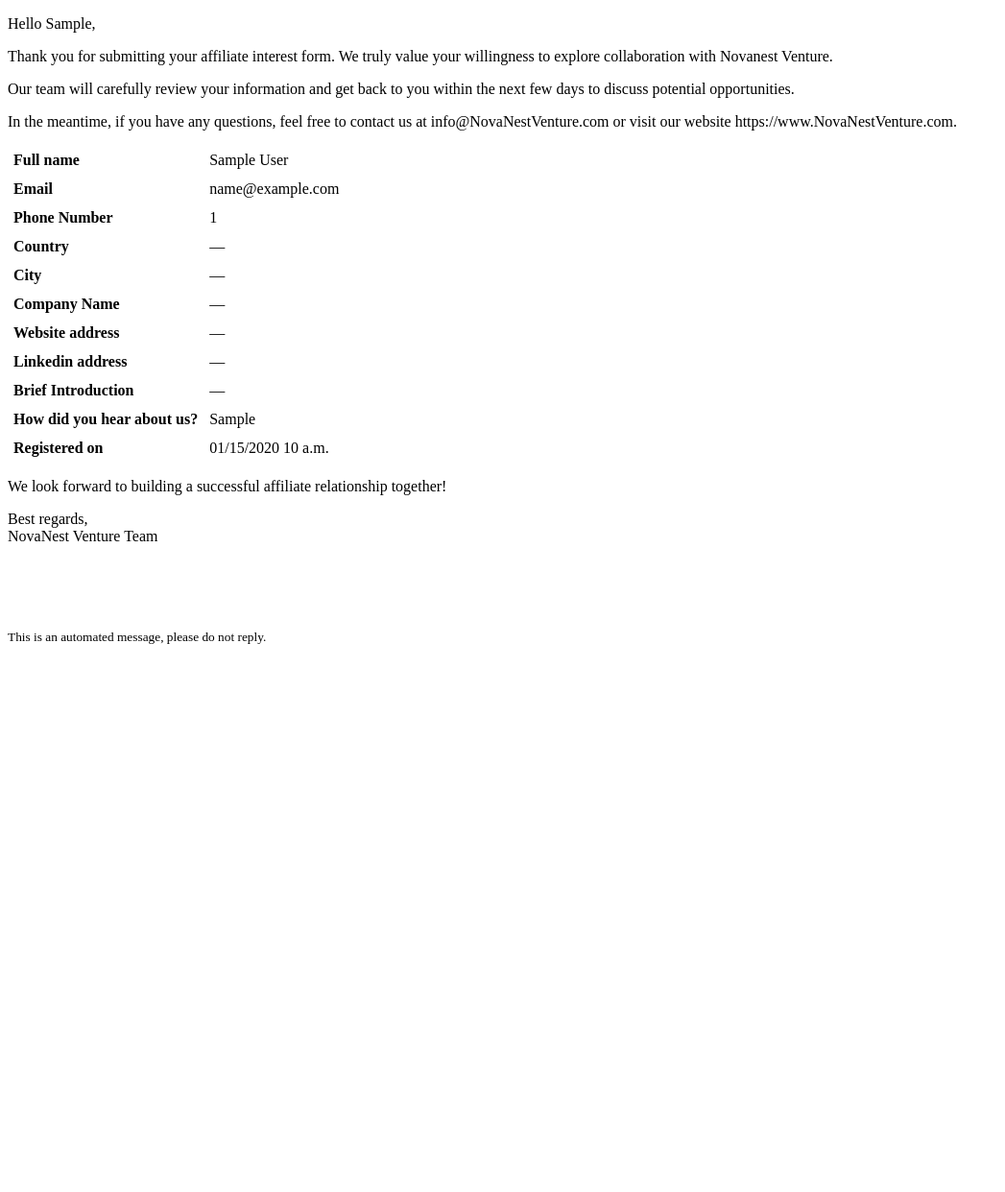
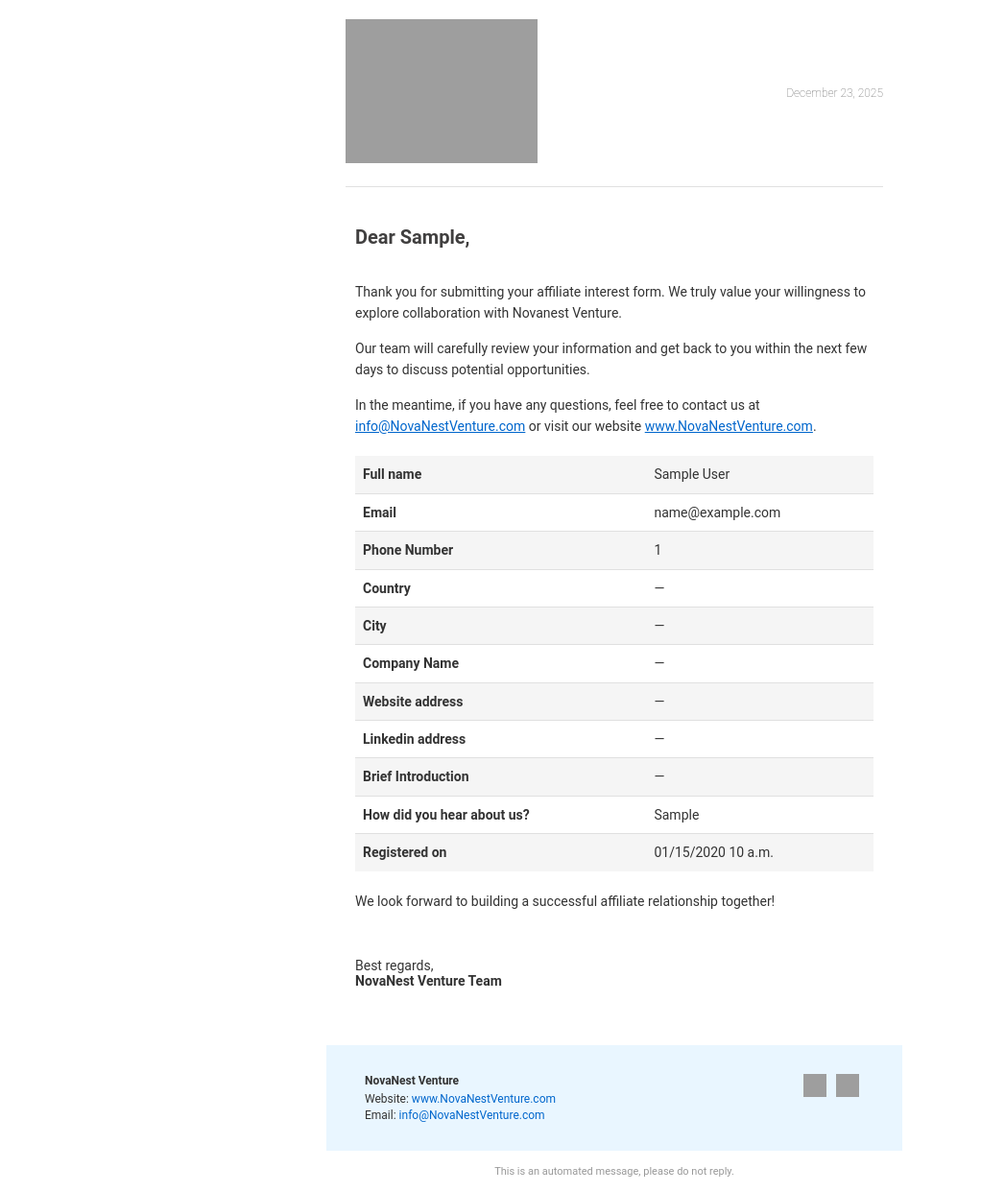
Before and after one commit to ImanNasrEsfahani/novanest-backend, a Django app: template forms/templates/affiliate_registration_email.html in a window 1280 px wide. Shown: the whole page at 96% size, without its empty margins (0-1047 px from the left). Before the commit the page ends 671 px from the top, so only its background shows below. Run offline with Django 4.2, Linux system fonts and the light colour scheme; the template is opened without the code that fills it: most values are stand-ins (such as "Sample title", 1, 10 or a date in 2020); grey boxes are pictures that could not be loaded.

Commit message:
create a template email

```diff
--- a/forms/templates/affiliate_registration_email.html
+++ b/forms/templates/affiliate_registration_email.html
@@ -1,36 +1,25 @@
-<!DOCTYPE html>
-<html>
-<head>
-    <meta charset="utf-8">
-    <title>Thank you for your interest in affiliate with Novanest</title>
-</head>
-<body>
-    <p>Hello {{ first_name }},</p>
+{% extends "base_email.html" %}
 
-    <p>Thank you for submitting your affiliate interest form. We truly value your willingness to explore collaboration with Novanest Venture.</p>
-    <p>Our team will carefully review your information and get back to you within the next few days to discuss potential opportunities.</p>
-    <p>In the meantime, if you have any questions, feel free to contact us at info@NovaNestVenture.com or visit our website https://www.NovaNestVenture.com.</p>
+{% block title %}Thank you for your interest in affiliate with Novanest{% endblock %}
 
-    <table cellpadding="6" cellspacing="0" border="0">
-        <tr><td><strong>Full name</strong></td><td>{{ first_name }} {{ last_name|default:"" }}</td></tr>
-        <tr><td><strong>Email</strong></td><td>{{ email|default:"—" }}</td></tr>
-        <tr><td><strong>Phone Number</strong></td><td>{{ phone_number|default:"—" }}</td></tr>
-        <tr><td><strong>Country</strong></td><td>{{ country|default:"—" }}</td></tr>
-        <tr><td><strong>City</strong></td><td>{{ city|default:"—" }}</td></tr>
-        <tr><td><strong>Company Name</strong></td><td>{{ company_name|default:"—" }}</td></tr>
-        <tr><td><strong>Website address</strong></td><td>{{ website|default:"—" }}</td></tr>
-        <tr><td><strong>Linkedin address</strong></td><td>{{ linkedin|default:"—" }}</td></tr>
-        <tr><td><strong>Brief Introduction</strong></td><td>{{ brief_introduction|default:"—" }}</td></tr>
-        <tr><td><strong>How did you hear about us?</strong></td><td>{{ how_did_you_know_us|default:"—" }}</td></tr>
-        <tr><td><strong>Registered on</strong></td><td>{{ created_at|date:"SHORT_DATETIME_FORMAT" }}</td></tr>
-    </table>
+{% block content %}
+<p>Thank you for submitting your affiliate interest form. We truly value your willingness to explore collaboration with Novanest Venture.</p>
+<p>Our team will carefully review your information and get back to you within the next few days to discuss potential opportunities.</p>
+<p>In the meantime, if you have any questions, feel free to contact us at <a href="mailto:info@NovaNestVenture.com" style="color:#0066cc">info@NovaNestVenture.com</a> or visit our website <a href="https://www.NovaNestVenture.com" style="color:#0066cc">www.NovaNestVenture.com</a>.</p>
 
-    <p>We look forward to building a successful affiliate relationship together!</p>
+<table cellpadding="8" cellspacing="0" border="0" style="margin:20px 0;width:100%;border-collapse:collapse">
+    <tr style="background-color:#f5f5f5"><td style="border-bottom:1px solid #e0e0e0"><strong>Full name</strong></td><td style="border-bottom:1px solid #e0e0e0">{{ first_name }} {{ last_name|default:"" }}</td></tr>
+    <tr><td style="border-bottom:1px solid #e0e0e0"><strong>Email</strong></td><td style="border-bottom:1px solid #e0e0e0">{{ email|default:"—" }}</td></tr>
+    <tr style="background-color:#f5f5f5"><td style="border-bottom:1px solid #e0e0e0"><strong>Phone Number</strong></td><td style="border-bottom:1px solid #e0e0e0">{{ phone_number|default:"—" }}</td></tr>
+    <tr><td style="border-bottom:1px solid #e0e0e0"><strong>Country</strong></td><td style="border-bottom:1px solid #e0e0e0">{{ country|default:"—" }}</td></tr>
+    <tr style="background-color:#f5f5f5"><td style="border-bottom:1px solid #e0e0e0"><strong>City</strong></td><td style="border-bottom:1px solid #e0e0e0">{{ city|default:"—" }}</td></tr>
+    <tr><td style="border-bottom:1px solid #e0e0e0"><strong>Company Name</strong></td><td style="border-bottom:1px solid #e0e0e0">{{ company_name|default:"—" }}</td></tr>
+    <tr style="background-color:#f5f5f5"><td style="border-bottom:1px solid #e0e0e0"><strong>Website address</strong></td><td style="border-bottom:1px solid #e0e0e0">{{ website|default:"—" }}</td></tr>
+    <tr><td style="border-bottom:1px solid #e0e0e0"><strong>Linkedin address</strong></td><td style="border-bottom:1px solid #e0e0e0">{{ linkedin|default:"—" }}</td></tr>
+    <tr style="background-color:#f5f5f5"><td style="border-bottom:1px solid #e0e0e0"><strong>Brief Introduction</strong></td><td style="border-bottom:1px solid #e0e0e0">{{ brief_introduction|default:"—" }}</td></tr>
+    <tr><td style="border-bottom:1px solid #e0e0e0"><strong>How did you hear about us?</strong></td><td style="border-bottom:1px solid #e0e0e0">{{ how_did_you_know_us|default:"—" }}</td></tr>
+    <tr style="background-color:#f5f5f5"><td><strong>Registered on</strong></td><td>{{ created_at|date:"SHORT_DATETIME_FORMAT" }}</td></tr>
+</table>
 
-    <p>Best regards,<br>NovaNest Venture Team</p>
-    <br />
-    <br />
-    <br />
-    <p><small>This is an automated message, please do not reply.</small></p>
-</body>
-</html>
+<p>We look forward to building a successful affiliate relationship together!</p>
+{% endblock %}
--- /dev/null
+++ b/forms/templates/base_email.html
@@ -0,0 +1,107 @@
+<!DOCTYPE html>
+<html>
+<head>
+    <meta charset="utf-8">
+    <meta name="viewport" content="width=device-width, initial-scale=1.0">
+    <title>{% block title %}Email from NovaNest{% endblock %}</title>
+</head>
+<body style="margin:0;padding:0!important;background-color:#ffffff">
+    <table border="0" align="center" cellpadding="0" cellspacing="0" width="600" style="width:600px;max-width:600px;font-family:'Roboto',Arial,sans-serif">
+        <tbody>
+            <!-- HEADER -->
+            <tr>
+                <td>
+                    <table width="100%" cellpadding="0" cellspacing="0" border="0">
+                        <tbody>
+                            <tr>
+                                <td style="padding:20px 20px 10px 20px">
+                                    <img style="width:200px;" src="{% block logo_url %}https://www.novanestventure.com/static/images/nova-nest-venture.png{% endblock %}" alt="NovaNest Venture">
+                                </td>
+                                <td style="font-weight:200;font-size:12px;color:#666;text-align:right;padding:20px 20px 10px 20px">
+                                    {% block date %}{% now "F j, Y" %}{% endblock %}
+                                </td>
+                            </tr>
+                        </tbody>
+                    </table>
+                    <hr style="margin:10px 20px;border:none;border-top:1px solid #e0e0e0">
+                </td>
+            </tr>
+
+            <!-- CONTENT -->
+            <tr>
+                <td>
+                    <table style="padding:10px 30px" width="100%" cellpadding="0" cellspacing="0" border="0">
+                        <tbody>
+                            <tr>
+                                <td style="font-weight:bold;color:#403f3f;font-size:20px">
+                                    <p>Dear {{ first_name }},</p>
+                                </td>
+                            </tr>
+                            <tr>
+                                <td style="color:#333;font-size:14px;line-height:1.6">
+                                    {% block content %}{% endblock %}
+                                </td>
+                            </tr>
+                            <tr>
+                                <td style="padding-top:20px;color:#333;font-size:14px">
+                                    <p>Best regards,<br><strong>NovaNest Venture Team</strong></p>
+                                </td>
+                            </tr>
+                        </tbody>
+                    </table>
+                </td>
+            </tr>
+
+            <!-- FOOTER -->
+            <tr>
+                <td>
+                    <table style="background-color:#e9f6ff;margin:35px 0 0 0;width:100%;padding:20px" cellpadding="0" cellspacing="0" border="0">
+                        <tbody>
+                            <tr>
+                                <td style="padding:10px 20px;vertical-align:top">
+                                    <table cellpadding="0" cellspacing="0" border="0">
+                                        <tbody>
+                                            <tr>
+                                                <td style="font-size:12px;color:#333">
+                                                    <p style="margin:0 0 5px 0"><strong>NovaNest Venture</strong></p>
+                                                    <p style="margin:0 0 3px 0">Website: <a href="https://www.novanestventure.com" style="color:#0066cc;text-decoration:none">www.NovaNestVenture.com</a></p>
+                                                    <p style="margin:0">Email: <a href="mailto:info@NovaNestVenture.com" style="color:#0066cc;text-decoration:none">info@NovaNestVenture.com</a></p>
+                                                </td>
+                                            </tr>
+                                        </tbody>
+                                    </table>
+                                </td>
+                                <td style="padding:10px 20px;vertical-align:top;text-align:right">
+                                    <table cellpadding="0" cellspacing="0" border="0" style="display:inline-block">
+                                        <tbody>
+                                            <tr>
+                                                <td style="padding:0 5px">
+                                                    <a href="https://www.linkedin.com/company/novanestventure" style="text-decoration:none">
+                                                        <img width="24" height="24" src="https://cdn-icons-png.flaticon.com/512/174/174857.png" alt="LinkedIn">
+                                                    </a>
+                                                </td>
+                                                <td style="padding:0 5px">
+                                                    <a href="https://www.instagram.com/novanestventure" style="text-decoration:none">
+                                                        <img width="24" height="24" src="https://cdn-icons-png.flaticon.com/512/174/174855.png" alt="Instagram">
+                                                    </a>
+                                                </td>
+                                            </tr>
+                                        </tbody>
+                                    </table>
+                                </td>
+                            </tr>
+                        </tbody>
+                    </table>
+                </td>
+            </tr>
+
+            <!-- DISCLAIMER -->
+            <tr>
+                <td style="padding:15px 20px;text-align:center">
+                    <p style="margin:0;font-size:11px;color:#999">This is an automated message, please do not reply.</p>
+                </td>
+            </tr>
+        </tbody>
+    </table>
+</body>
+</html>
```
